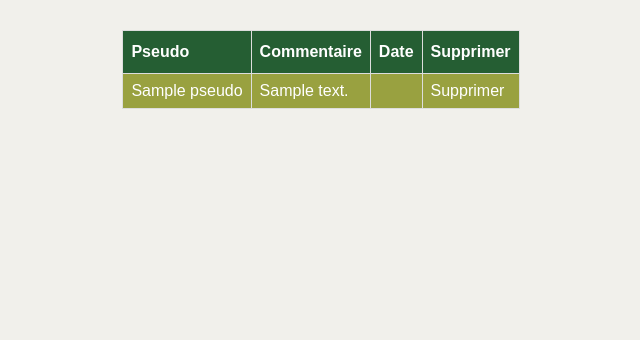
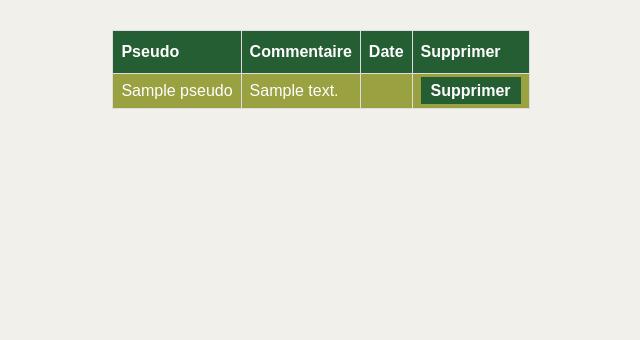
Before and after one commit to ThorelBenjamin/OpenClassRooms_Developpeur_php_symfony_projet_5, a PHP site: template views/templates/monitoringComment.php in a window 1280 px wide. Shown: the part 211-551 px from the top of the page, without its empty margins (319-959 px from the left). Run offline with PHP 8.4, Linux system fonts and the light colour scheme; the template is opened without the code that fills it: most values are stand-ins (such as "Sample title", 1, 10 or a date in 2020); data that the repository does not hold is empty; some web fonts are replaced.

Commit message:
button add

```diff
--- a/views/templates/monitoringComment.php
+++ b/views/templates/monitoringComment.php
@@ -12,7 +12,7 @@
             <td><?= $comment->getPseudo() ?></td>
             <td><?= $comment->getContent() ?></td>
             <td><?= Utils::convertDateToFrenchFormat($comment->getDateCreation()) ?></td>
-            <td><div><a href="index.php?action=deleteComment&commentId=<?= $comment->getId() ?>" <?= Utils::askConfirmation("Êtes-vous sûr de vouloir supprimer ce commentaire ?") ?> >Supprimer</a></div></td>
+            <td><div><a href="index.php?action=deleteComment&commentId=<?= $comment->getId() ?>" class="submit" <?= Utils::askConfirmation("Êtes-vous sûr de vouloir supprimer ce commentaire ?") ?> >Supprimer</a></div></td>
             </tr>
         <?php } ?>
     </table>
```
